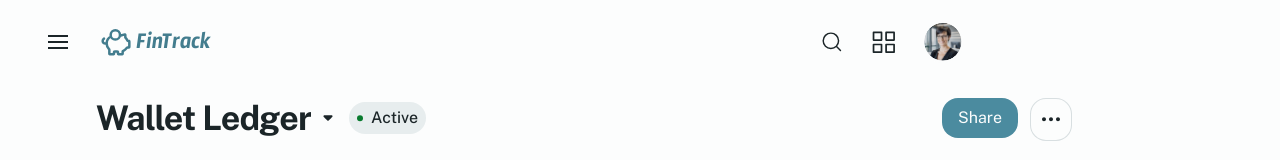
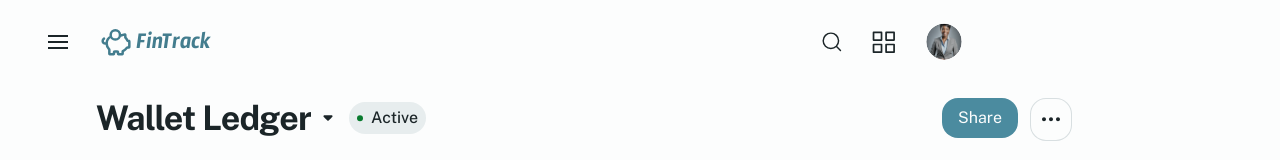
Before and after one commit to ridwanyinus/fintrack-wallet-ledger-dashboard, a Next.js app: page / in a window 1280 px wide. Shown: the top 160 px of the page. Built offline with nearby package versions, Linux system fonts and the light colour scheme.

Commit message:
fix: update profile image source in navbar

```diff
--- a/components/ui/navigation/navbar.tsx
+++ b/components/ui/navigation/navbar.tsx
@@ -99,7 +99,7 @@ const Navbar = () => {
 							aria-label="User profile menu"
 						>
 							<Image
-								src="/profile1.svg"
+								src="/profile2.svg"
 								alt="User profile"
 								width={40}
 								height={40}
```
